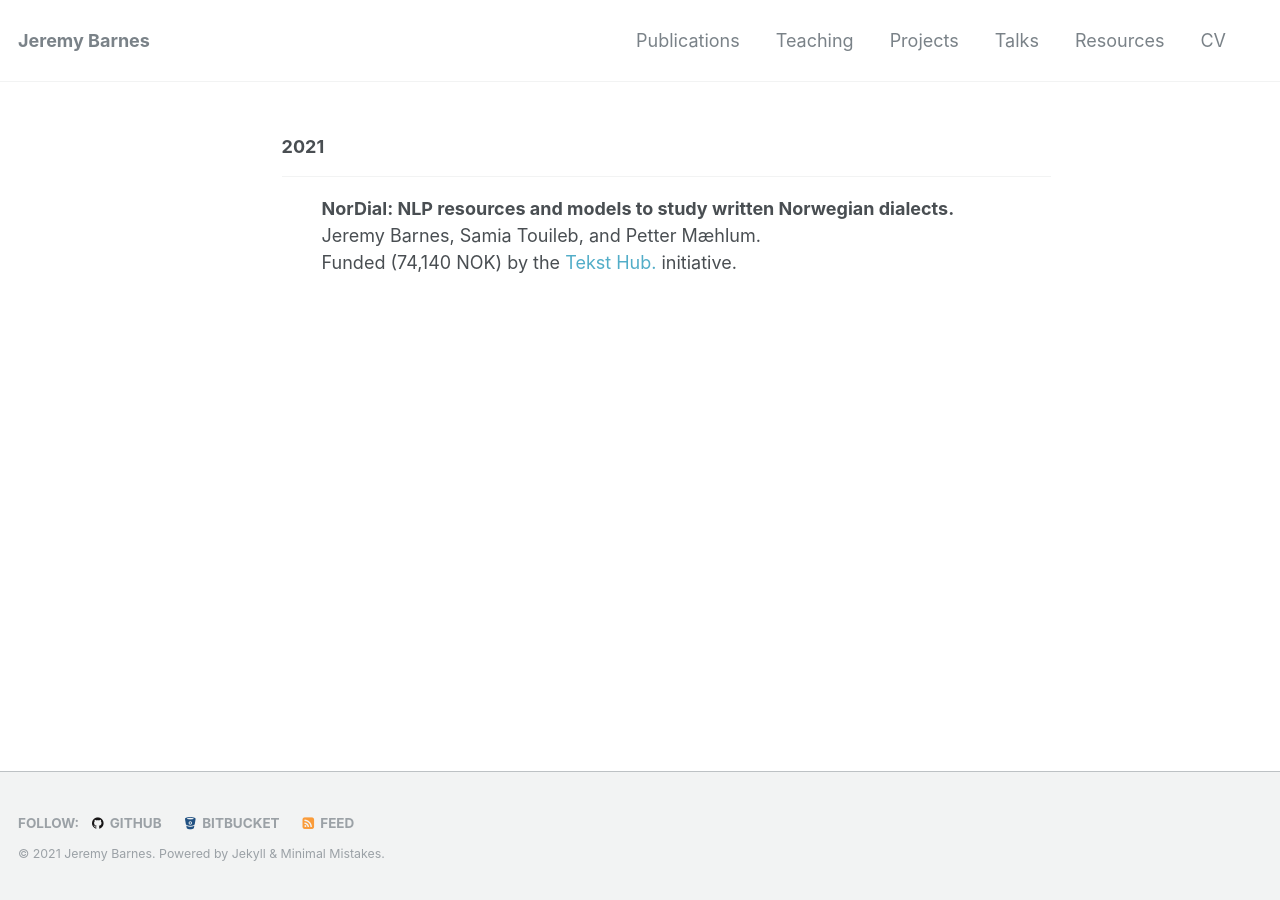
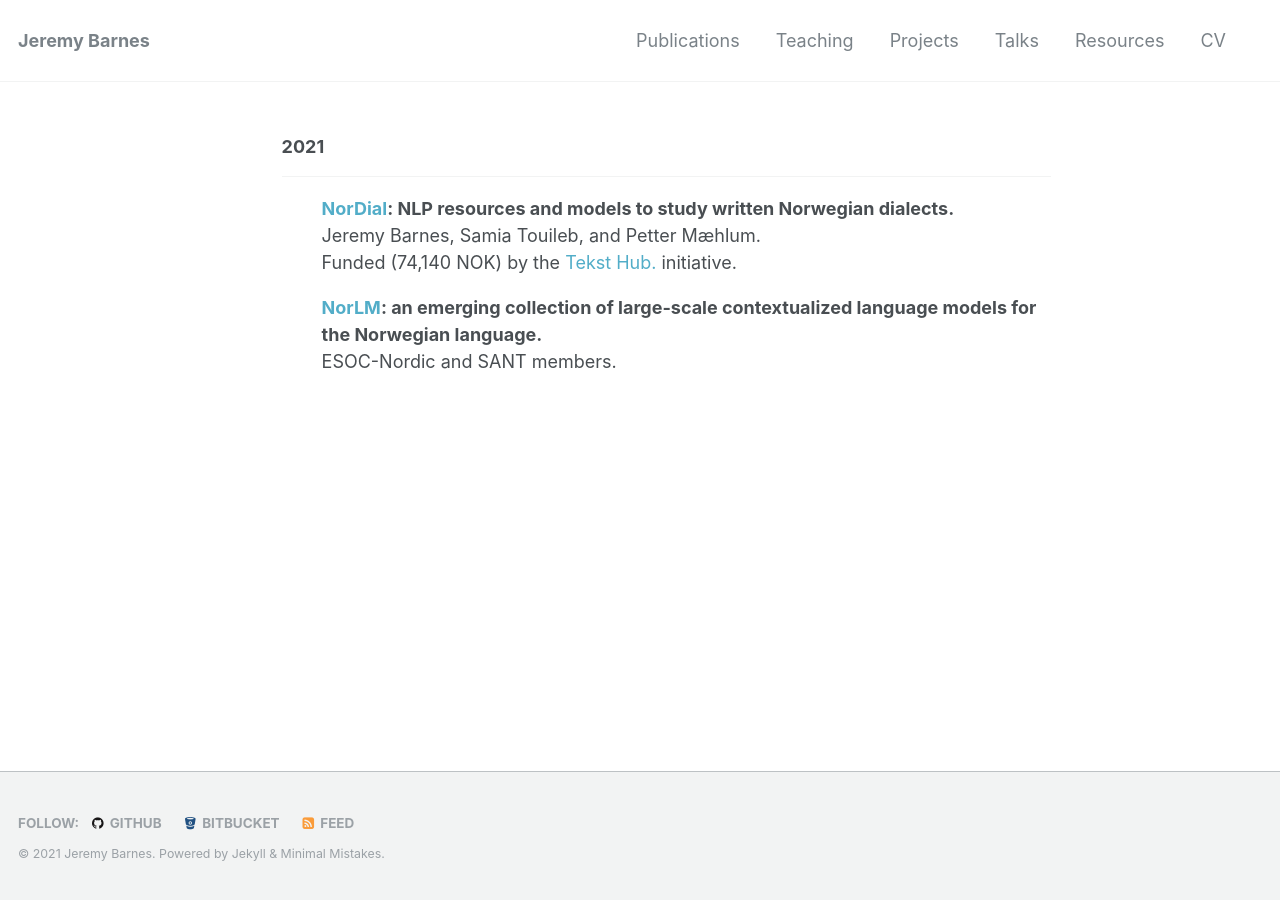
Before and after one commit to jerbarnes/jerbarnes.github.io, a Jekyll site: the page built from projects/index.html, in a window 1280 px wide. Built offline with Jekyll 4.4.1, drawn with Linux system fonts in a browser that asks for light colours.

Commit message:
added norlm

```diff
--- a/projects/index.html
+++ b/projects/index.html
@@ -11,12 +11,19 @@ title: Projects
 
 <ul>
         <strong>
-            NorDial: NLP resources and models to study written Norwegian dialects.
+            <a href="https://github.com/jerbarnes/nordial">NorDial</a>: NLP resources and models to study written Norwegian dialects.
         </strong><br>
         Jeremy Barnes, Samia Touileb, and Petter Mæhlum.<br>
         Funded (74,140 NOK) by the <a href="https://www.nldl.org/program2021">Tekst Hub.</a> initiative.<br>
 </ul>
 
+<ul>
+        <strong>
+            <a href="http://wiki.nlpl.eu/Vectors/norlm">NorLM</a>: an emerging collection of large-scale contextualized language models for the Norwegian language.
+        </strong><br>
+        ESOC-Nordic and SANT members.<br>
+</ul>
+
 
 
 </div><!-- /.blurb -->
```
